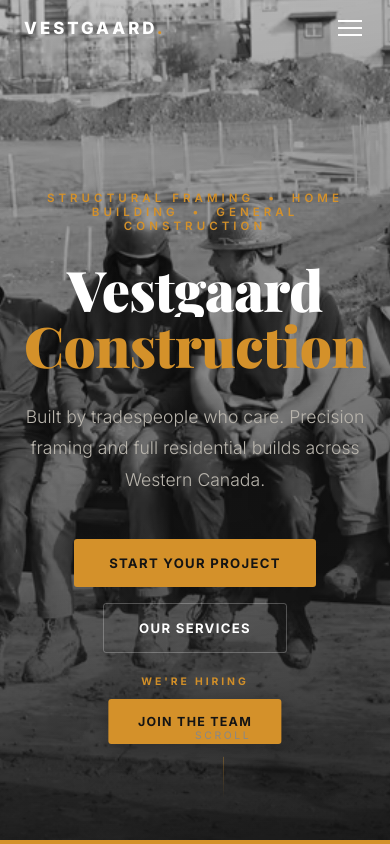
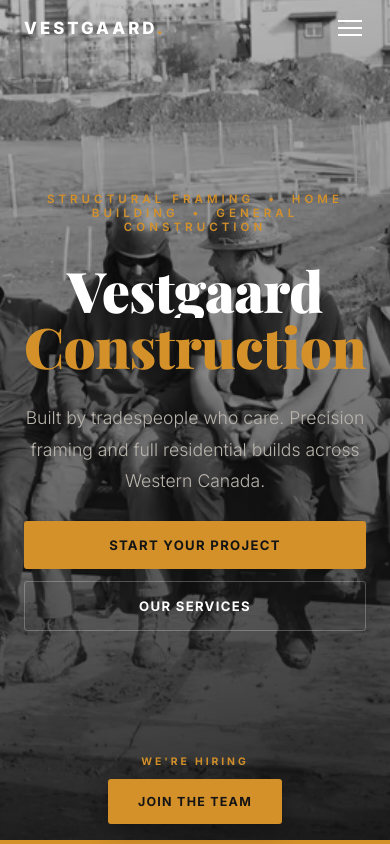
Before and after one commit to ConnerWestgarde-comp/website-vestgaard, a plain HTML site: page index.html in a window 390 px wide. Shown: the top 844 px of the page. Drawn offline with nearby package versions, Linux system fonts and the light colour scheme.

Commit message:
fixing some smaller issues with the text and overlap on mobile

```diff
--- a/index.html
+++ b/index.html
@@ -698,18 +698,54 @@
             .team-grid { grid-template-columns: 1fr; max-width: 420px; margin-left: auto; margin-right: auto; }
             .follow-platforms { grid-template-columns: 1fr 1fr; }
             .platform-card { padding: 2.5rem 1.5rem; }
-            .hero-actions { flex-direction: column; align-items: center; }
+            /* Hero: column stack — no overlap between CTAs, hiring, or scroll chrome */
+            .hero {
+                flex-direction: column;
+                align-items: stretch;
+                justify-content: flex-start;
+                height: auto;
+                min-height: 100svh;
+                min-height: 100dvh;
+                padding: 5.5rem 1.25rem calc(1rem + env(safe-area-inset-bottom, 0));
+                box-sizing: border-box;
+            }
+            .hero-content {
+                flex: 1 1 0;
+                min-height: 0;
+                display: flex;
+                flex-direction: column;
+                justify-content: center;
+                align-items: center;
+                padding: 0 0.25rem 1rem;
+                width: 100%;
+            }
+            .hero-sub { margin-bottom: 1.5rem; }
+            .hero-actions {
+                flex-direction: column;
+                align-items: stretch;
+                width: 100%;
+                max-width: 22rem;
+                margin-left: auto;
+                margin-right: auto;
+                gap: 0.75rem;
+            }
+            .hero-actions .btn { justify-content: center; width: 100%; }
+            .hero-scroll-hint { display: none !important; }
             .hero-hiring {
-                right: auto;
-                left: 50%;
-                bottom: 6.25rem;
+                position: static;
+                flex: 0 0 auto;
+                align-self: center;
                 align-items: center;
                 text-align: center;
-                animation: fadeUpHiringMobile 0.85s ease forwards 1.15s;
+                transform: none;
+                animation: fadeUp 0.85s ease forwards 1.15s;
+                margin-top: 0.25rem;
+                padding-bottom: 0.25rem;
             }
-            @keyframes fadeUpHiringMobile {
-                from { opacity: 0; transform: translateX(-50%) translateY(24px); }
-                to   { opacity: 1; transform: translateX(-50%) translateY(0); }
+            .hero-hiring .btn {
+                white-space: normal;
+                width: 100%;
+                max-width: 22rem;
             }
             footer { flex-direction: column; text-align: center; }
         }
@@ -891,7 +927,13 @@
                     </div>
                     <h3>Gregory Westgarde</h3>
                     <div class="role">Owner</div>
-                    <p>Who is our owner? Please scroll through our social media and you'll get to know Greg. Greg employs all aspects of modern construction technology with his certificate in computer assisted drafting. Greg's most valuable asset is his higher education in finance and accounting; this has enabled him to build a company that not only does good work, but has enabled him to survive through the ups and downs of the market. Vestgaard Construction is built to last.</p>
+                    <p>Greg has over three decades of construction experience
+                        everything from site preparation to site preperation and finishing;
+                        the vast majority of gregs experience is in the construction of residential
+                         and multi family homes. Greg employs his university training in finance accounting
+                         and computer aided drafting to assist him in all aspects of the business. If vestgaard construction
+                          takes on your project, It WILL be completed. </p>
+
                 </div>
                 <div class="team-card reveal" style="transition-delay:0.12s">
                     <div class="team-avatar team-avatar--isaiah">
```
